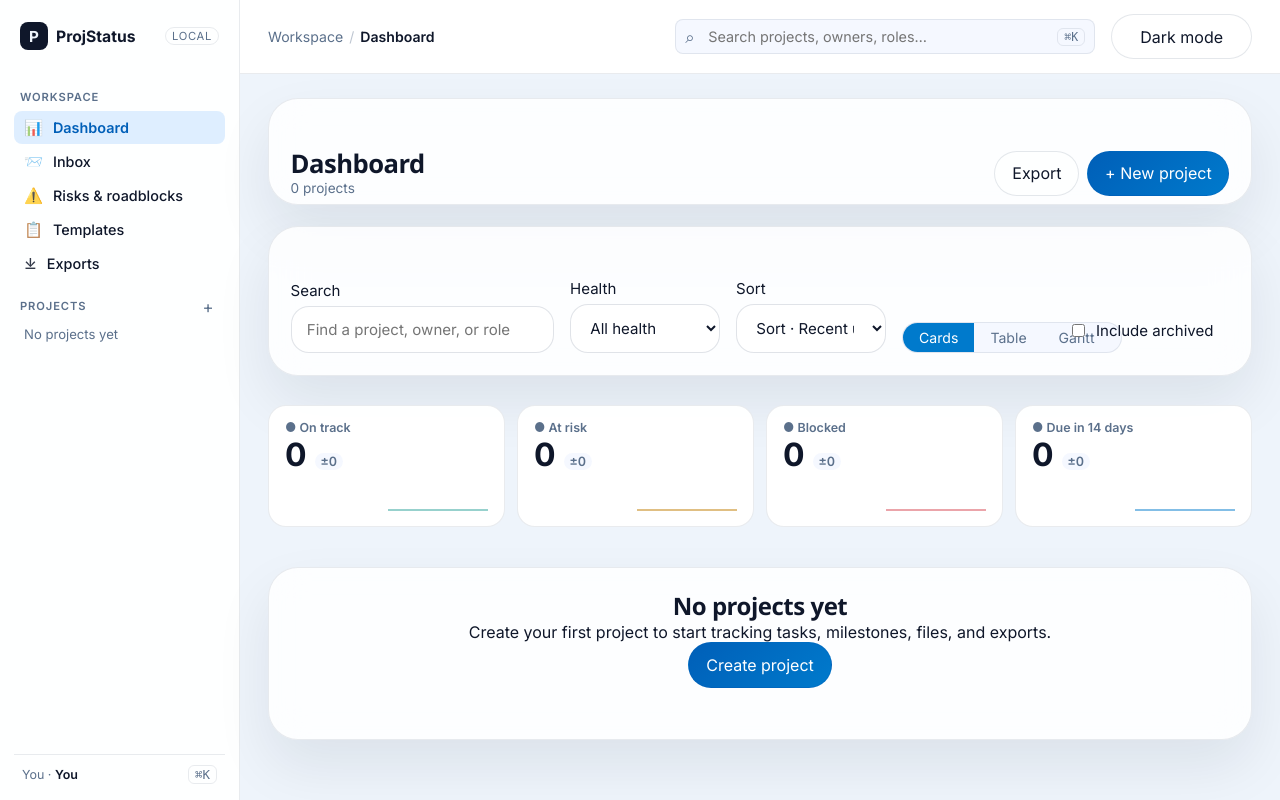
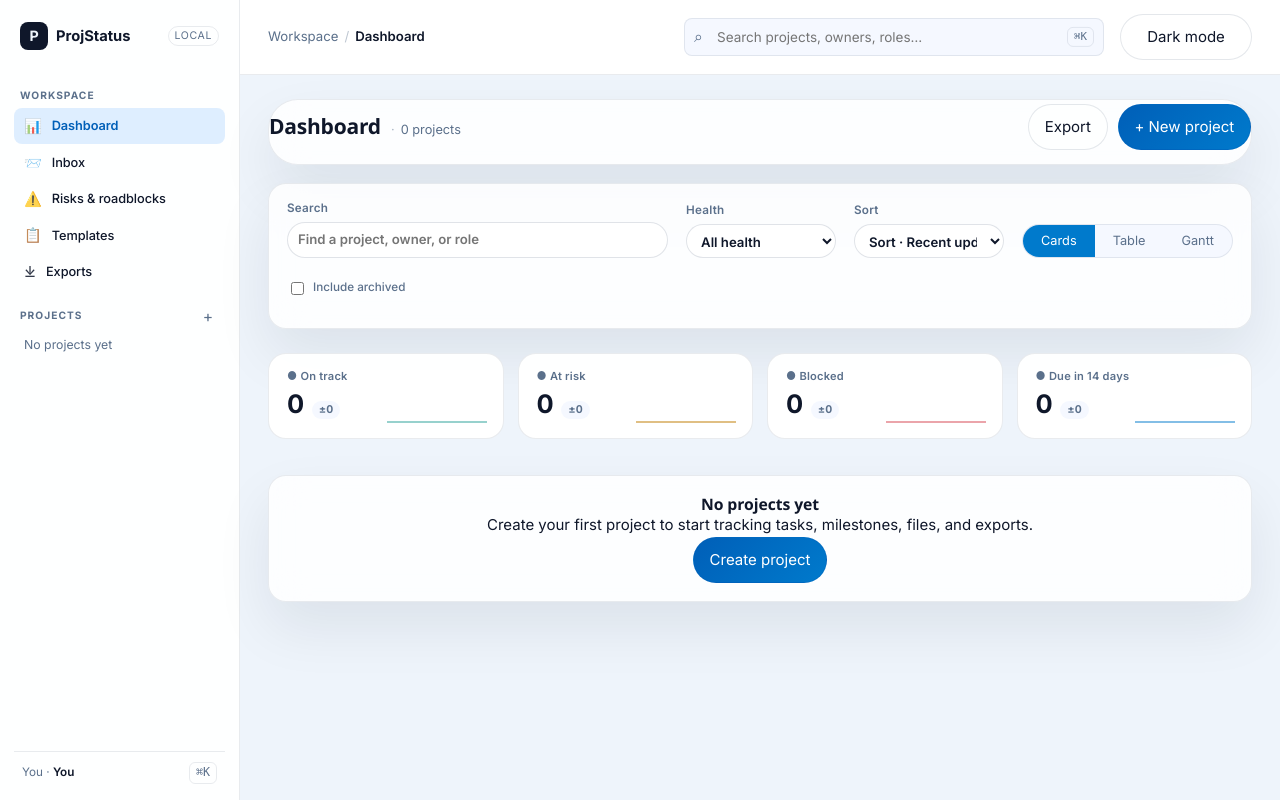
Before and after one commit to jav201/ProjStatus, a FastAPI app: page / in a window 1280 px wide. Run offline with FastAPI, Linux system fonts and the light colour scheme; some libraries are stand-ins or nearby versions.

Commit message:
Refine proportions and fix segmented vs checkbox overlap
Drops the rem unit to 15px for a tighter, more welcoming visual scale.
Lowers heading sizes, KPI numbers (2rem → 1.7rem), sidebar font, and
rail labels to match the design mock.

Filter row was using a 6-column grid with auto-sized cells, which let
the "Cards|Table|Gantt" segmented overflow and visually collide with
the "Include archived" checkbox. Switched the row to flex with
flex-wrap and explicit gaps, plus margin-left:auto on the segmented
so it sits on the far right with proper breathing room.

Content shell was display:grid which auto-stretched the
page-heading row to ~350px on Inbox/Risks even though the content was
~50px tall. Switched to flex-column with gap, which respects content
height. Page-heading.compact now overrides the base padding via
!important so it stays slim.

29/29 tests still green.

Co-Authored-By: Claude Opus 4.7 (1M context) <noreply@anthropic.com>

```diff
--- a/app/static/styles.redesign.css
+++ b/app/static/styles.redesign.css
@@ -222,15 +222,37 @@ details.health-chip[open] > .health-chip-menu {
 
 
 /* =====================================================================
-   Three-column shell (sidebar / main)
+   Global proportions — tighter, more breathing room
    ===================================================================== */
+
+html {
+  /* shrink the rem unit so the whole UI scales down a touch */
+  font-size: 15px;
+}
 
 body {
   margin: 0;
   font-family: 'Inter', system-ui, -apple-system, "Segoe UI", sans-serif;
   background: var(--bg);
   color: var(--ink);
+  line-height: 1.5;
+  -webkit-font-smoothing: antialiased;
+  -moz-osx-font-smoothing: grayscale;
 }
+
+h1 { font-size: 1.5rem; line-height: 1.25; letter-spacing: -0.01em; }
+h2 { font-size: 1.05rem; line-height: 1.3; letter-spacing: -0.005em; }
+h3 { font-size: 0.92rem; line-height: 1.35; }
+.muted { font-size: 0.85rem; }
+
+.card {
+  padding: 18px 20px;
+  border-radius: var(--radius-md);
+}
+
+/* =====================================================================
+   Three-column shell (sidebar / main)
+   ===================================================================== */
 
 .app-shell {
   display: grid;
@@ -292,12 +314,12 @@ body {
 
 .sidebar-nav { flex: 1; display: flex; flex-direction: column; gap: 1px; }
 .sidebar-section {
-  margin: 18px 6px 6px;
-  font-size: 0.7rem;
+  margin: 16px 6px 4px;
+  font-size: 0.68rem;
   text-transform: uppercase;
-  letter-spacing: 0.08em;
+  letter-spacing: 0.1em;
   color: var(--muted);
-  font-weight: 600;
+  font-weight: 700;
 }
 .sidebar-section-row {
   display: flex;
@@ -328,9 +350,10 @@ body {
   border-radius: 8px;
   color: var(--ink);
   text-decoration: none;
-  font-size: 0.9rem;
+  font-size: 0.85rem;
   font-weight: 500;
   position: relative;
+  letter-spacing: -0.005em;
 }
 .sidebar-link:hover { background: var(--accent-soft); }
 .sidebar-link[data-active="true"] {
@@ -470,9 +493,13 @@ body {
 }
 
 .content-shell {
+  display: flex !important;
+  flex-direction: column;
+  gap: 18px;
   padding: 24px 28px 60px;
   flex: 1;
   min-width: 0;
+  align-items: stretch;
 }
 
 /* ---------- Hamburger toggle for narrow screens --------------------- */
@@ -520,35 +547,38 @@ body {
 
 .dashboard-heading {
   display: flex;
-  align-items: flex-end;
+  align-items: center;
   justify-content: space-between;
-  padding-bottom: 8px;
+  padding: 4px 0 14px;
 }
-.dashboard-heading h1 { margin: 0 0 2px; font-size: 1.6rem; }
+.dashboard-heading > div { display: flex; align-items: baseline; gap: 10px; }
+.dashboard-heading h1 { margin: 0; font-size: 1.4rem; font-weight: 700; }
 .dashboard-heading .muted { font-size: 0.85rem; }
+.dashboard-heading .muted::before { content: "·"; margin-right: 6px; opacity: 0.5; }
 
 .kpi-row-rich {
   display: grid;
   grid-template-columns: repeat(4, 1fr);
-  gap: 12px;
-  margin: 8px 0 18px;
+  gap: 14px;
+  margin: 6px 0 18px;
 }
 .kpi-card-rich {
   position: relative;
   background: var(--surface-strong);
   border: 1px solid var(--line);
   border-radius: var(--radius-md);
-  padding: 14px 16px;
+  padding: 14px 18px 16px;
   display: flex;
   flex-direction: column;
-  gap: 4px;
+  gap: 6px;
   overflow: hidden;
-  min-height: 92px;
+  min-height: 86px;
 }
 .kpi-card-rich .kpi-label {
-  font-size: 0.78rem;
+  font-size: 0.74rem;
   color: var(--muted);
   font-weight: 600;
+  letter-spacing: 0.02em;
   display: flex;
   align-items: center;
   gap: 4px;
@@ -564,17 +594,19 @@ body {
   gap: 8px;
 }
 .kpi-card-rich strong {
-  font-size: 2rem;
+  font-size: 1.7rem;
   line-height: 1;
   font-weight: 700;
   color: var(--ink);
+  letter-spacing: -0.01em;
 }
 .kpi-delta {
-  font-size: 0.8rem;
-  font-weight: 600;
-  padding: 1px 6px;
+  font-size: 0.72rem;
+  font-weight: 700;
+  padding: 1px 7px;
   border-radius: 999px;
   font-variant-numeric: tabular-nums;
+  letter-spacing: 0.02em;
 }
 .kpi-delta-up { background: var(--success-soft); color: var(--success); }
 .kpi-delta-down { background: var(--danger-soft); color: var(--danger); }
@@ -1055,24 +1091,108 @@ html[data-theme="dark"] .pg-bar.pg-health-complete { background: #6c7a89; }
 }
 
 /* =====================================================================
-   Segmented control fix — keep labels intact at narrow widths
+   Page heading — make .compact actually compact (overrides base styles.css)
    ===================================================================== */
 
+.page-heading.compact {
+  padding: 4px 0 14px !important;
+  background: transparent !important;
+  border-radius: 0 !important;
+  border: 0 !important;
+  align-items: center !important;
+}
+.page-heading.compact > div {
+  display: flex;
+  align-items: baseline;
+  gap: 10px;
+}
+.page-heading.compact h1 {
+  font-size: 1.4rem !important;
+  margin: 0 !important;
+  line-height: 1.2;
+  font-weight: 700;
+}
+.page-heading.compact .eyebrow {
+  margin: 0;
+  font-size: 0.68rem;
+  letter-spacing: 0.1em;
+  font-weight: 700;
+  text-transform: uppercase;
+  color: var(--muted);
+}
+
+/* =====================================================================
+   Filter row — flex layout with proper gaps
+   Override the inherited grid layout so the segmented control and
+   "Include archived" checkbox don't collide.
+   ===================================================================== */
+
+.filters.card {
+  display: flex;
+  flex-wrap: wrap;
+  align-items: end;
+  gap: 14px 18px;
+  padding: 16px 18px;
+}
+.filters > label {
+  display: flex;
+  flex-direction: column;
+  gap: 4px;
+  font-size: 0.78rem;
+  color: var(--muted);
+  font-weight: 600;
+  letter-spacing: 0.02em;
+}
+.filters > label > input,
+.filters > label > select {
+  font-size: 0.88rem;
+  padding: 7px 10px;
+}
+.filters > label:first-child {
+  flex: 1 1 220px;
+  min-width: 180px;
+}
+.filters > label:not(:first-child) {
+  flex: 0 1 150px;
+  min-width: 120px;
+}
+.filters .segmented {
+  flex-shrink: 0;
+  align-self: end;
+  margin-left: auto;
+}
+.filters .filter-checkbox {
+  flex-shrink: 0;
+  font-size: 0.78rem;
+  color: var(--muted);
+  font-weight: 500;
+  letter-spacing: 0;
+  flex-direction: row;
+  align-items: center;
+  gap: 6px;
+  align-self: end;
+  padding-bottom: 7px;
+}
+
+/* Segmented control */
 .segmented {
   flex-shrink: 0;
   white-space: nowrap;
   width: max-content;
   overflow: hidden;
+  border-radius: 999px;
+  background: var(--surface-muted);
+  border: 1px solid var(--line);
 }
 .segmented a, .segmented button {
   white-space: nowrap;
   flex-shrink: 0;
   text-align: center;
-  min-width: 64px;
-  padding: 6px 16px;
+  min-width: 60px;
+  padding: 6px 18px;
   width: auto;
+  font-size: 0.85rem;
 }
-.filters .segmented { width: max-content; min-width: 220px; }
 
 /* Risks table */
 .risk-table { width: 100%; border-collapse: collapse; }
```
Also changed, not shown: other parts of app/static/styles.redesign.css (+17 -13 lines).
